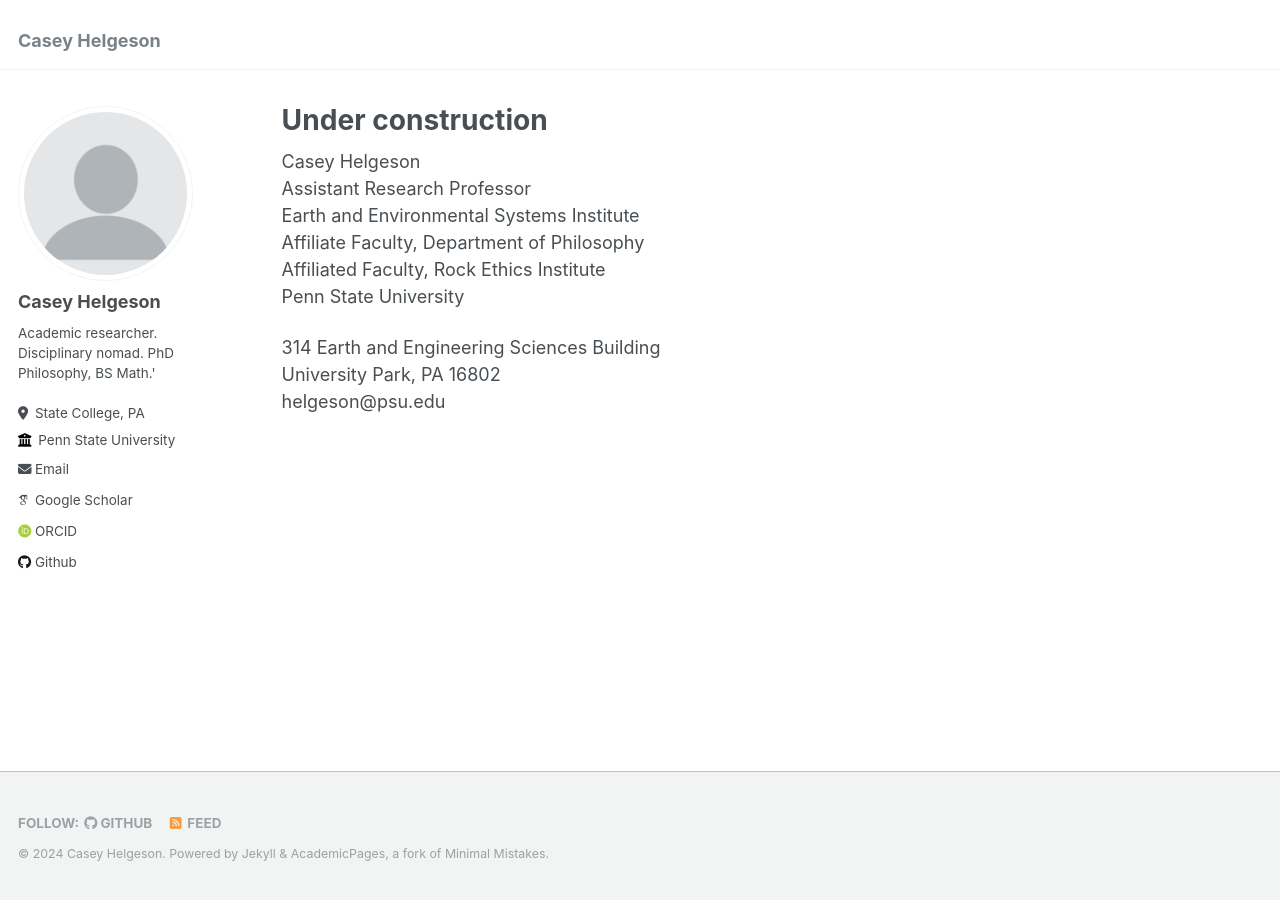
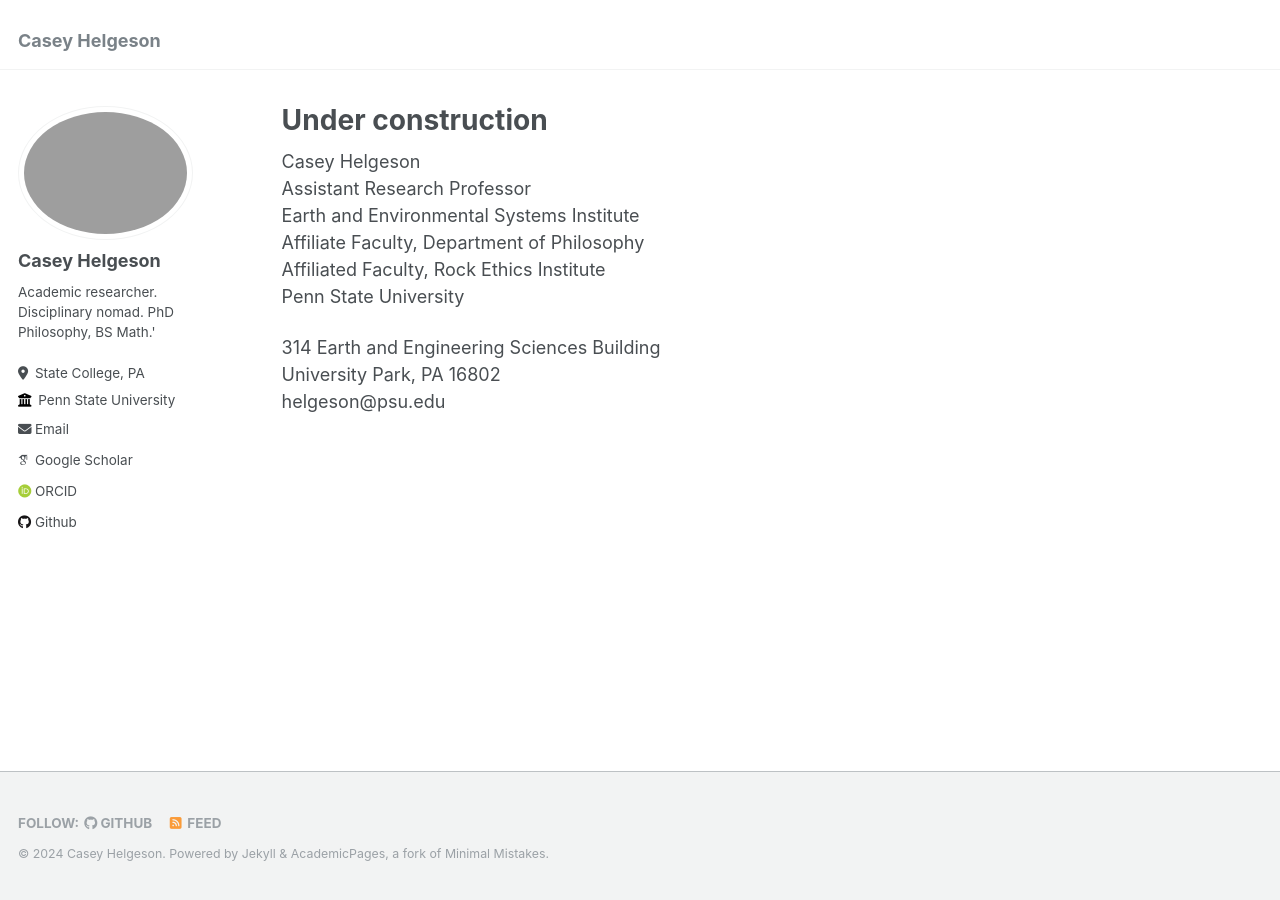
Before and after one commit to caseyhelgeson/caseyhelgeson.github.io, a Jekyll site: the page built from _pages/about.md, in a window 1280 px wide. Built offline with Jekyll 4.4.1, drawn with Linux system fonts in a browser that asks for light colours; some web fonts are replaced.

Commit message:
Update _config.yml

```diff
--- a/_config.yml
+++ b/_config.yml
@@ -21,7 +21,7 @@ repository               : "caseyhelgeson/caseyhelgeson.github.io"
 #               Additional customization can be done by editing /_includes/author-profile.html
 author:
   # Biographic information
-  avatar           : "profile.png"
+  avatar           : "casey_helgeson_400x560-4455"
   name             : "Casey Helgeson"
   pronouns         : # example: "she/her"
   bio              : "Academic researcher. Disciplinary nomad. PhD Philosophy, BS Math.'"
```
